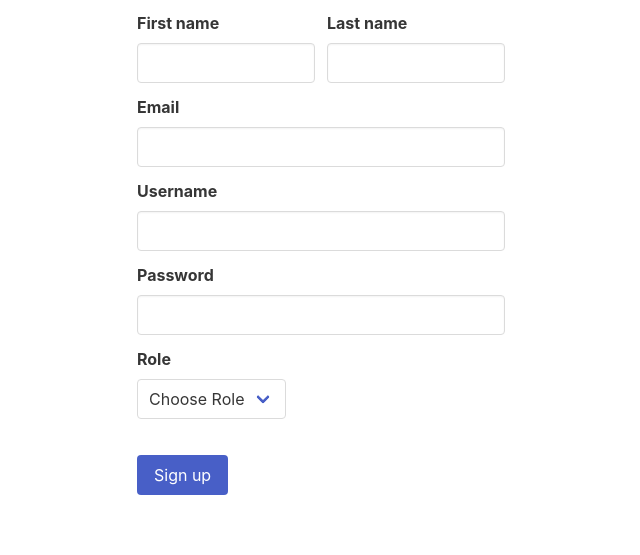
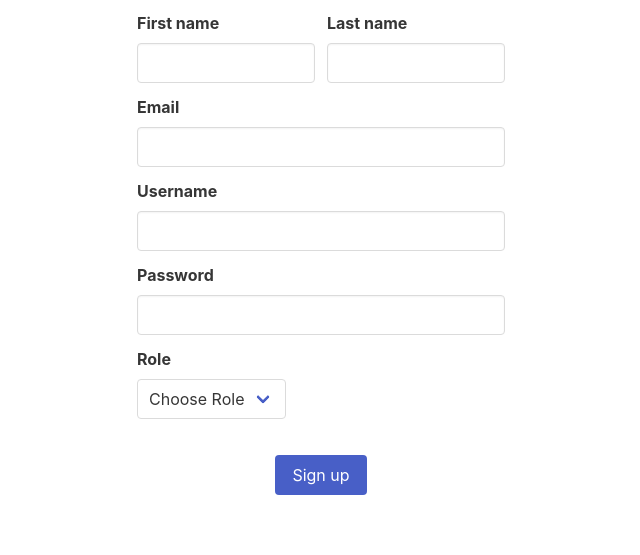
Before and after one commit to jchen2186/cb-platform, a Flask app: page /signup/ in a window 1280 px wide. Shown: the part 177-732 px from the top of the page, without its empty margins (319-959 px from the left). Run offline with Flask 2, Linux system fonts and the light colour scheme; some libraries are stand-ins or nearby versions.

Commit message:
Changed sign up form

```diff
--- a/cbapp/templates/signup.html
+++ b/cbapp/templates/signup.html
@@ -80,7 +80,9 @@
       </div>
 
       <br>
+      <div class="has-text-centered">
       {{ form.submit(class="button is-link") }}
+      </div>
     </div>
     </div>
     </form>
```
